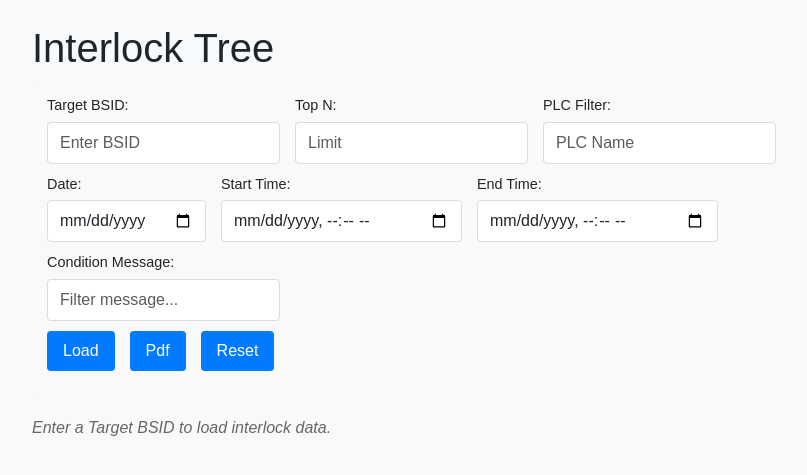
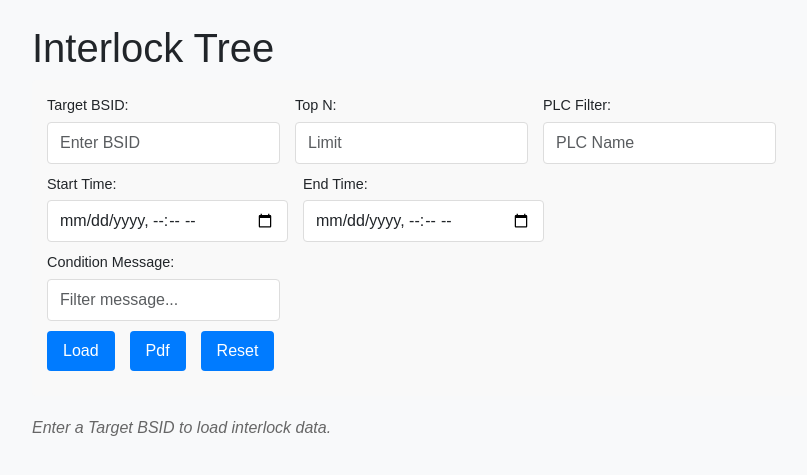
Before and after one commit to bucofski/First_Faults_GUI, a Flask app: page /plc/table-tree in a window 1280 px wide. Shown: the part 56-531 px from the top of the page, without its empty margins (50-857 px from the left). Run offline with Flask 3, Linux system fonts and the light colour scheme; parts of the project's set-up code (start-up, migrations or seed data) failed here and were passed over.

Commit message:
Remove `filter_date` support from templates, form handling, and interlock logic
- Eliminate `filter_date` parameter from back-end logic in `plc.py`.
- Remove `filter_date` input field from templates.
- Adjust interlock analysis logic to exclude `filter_date` considerations.

```diff
--- a/presentations/plc.py
+++ b/presentations/plc.py
@@ -51,7 +51,6 @@ def table_tree_export():
     # Read same fields as table_tree
     target_bsid_str = request.form.get("target_bsid", "").strip()
     top_n_str = request.form.get("top_n", "").strip()
-    filter_date = request.form.get("filter_date", "").strip() or None
     filter_timestamp_start = request.form.get("filter_timestamp_start", "").strip() or None
     filter_timestamp_end = request.form.get("filter_timestamp_end", "").strip() or None
     filter_condition_message = request.form.get("filter_condition_message", "").strip() or None
@@ -78,7 +77,6 @@ def table_tree_export():
     items = service_interlock.analyze_interlock(
         target_bsid=target_bsid,
         top_n=top_n,
-        filter_date=filter_date,
         filter_timestamp_start=filter_timestamp_start,
         filter_timestamp_end=filter_timestamp_end,
         filter_condition_message=filter_condition_message,
@@ -99,7 +97,6 @@ def table_tree():
     if request.method == "POST":
         target_bsid_str = request.form.get("target_bsid", "").strip()
         top_n_str = request.form.get("top_n", "").strip()
-        filter_date = request.form.get("filter_date", "").strip() or None
         filter_timestamp_start = request.form.get("filter_timestamp_start", "").strip() or None
         filter_timestamp_end = request.form.get("filter_timestamp_end", "").strip() or None
         filter_condition_message = request.form.get("filter_condition_message", "").strip() or None
@@ -119,8 +116,7 @@ def table_tree():
             except ValueError:
                 flash("Top must be a valid integer.", "error")
 
-        if filter_date:
-            params["filter_date"] = filter_date
+
         if filter_timestamp_start:
             params["filter_timestamp_start"] = filter_timestamp_start
         if filter_timestamp_end:
--- a/presentations/templates/table_tree.html
+++ b/presentations/templates/table_tree.html
@@ -39,14 +39,6 @@
     </div>
 
     <div class="form-row">
-        <div class="form-group">
-            <label for="filter_date">Date:</label>
-            <input type="date"
-                   id="filter_date"
-                   name="filter_date"
-                   value="{{ filter_date or '' }}"
-                   class="form-control">
-        </div>
         <div class="form-group">
             <label for="filter_timestamp_start">Start Time:</label>
             <input type="datetime-local"
```
